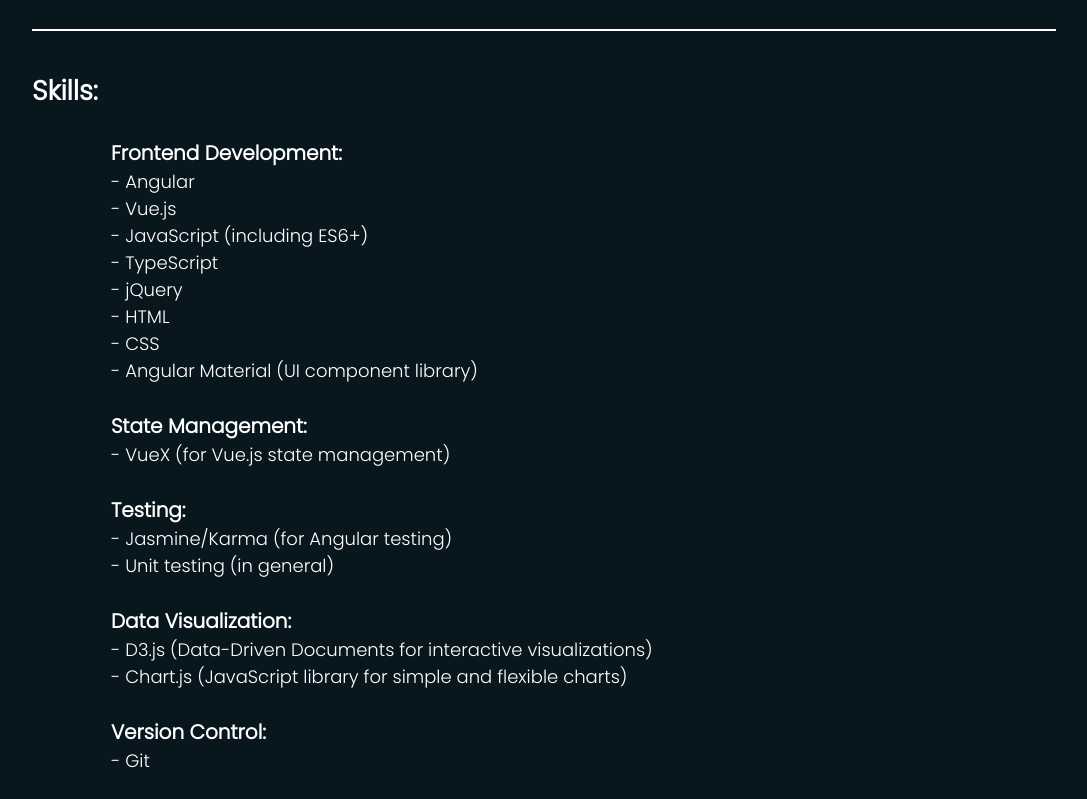
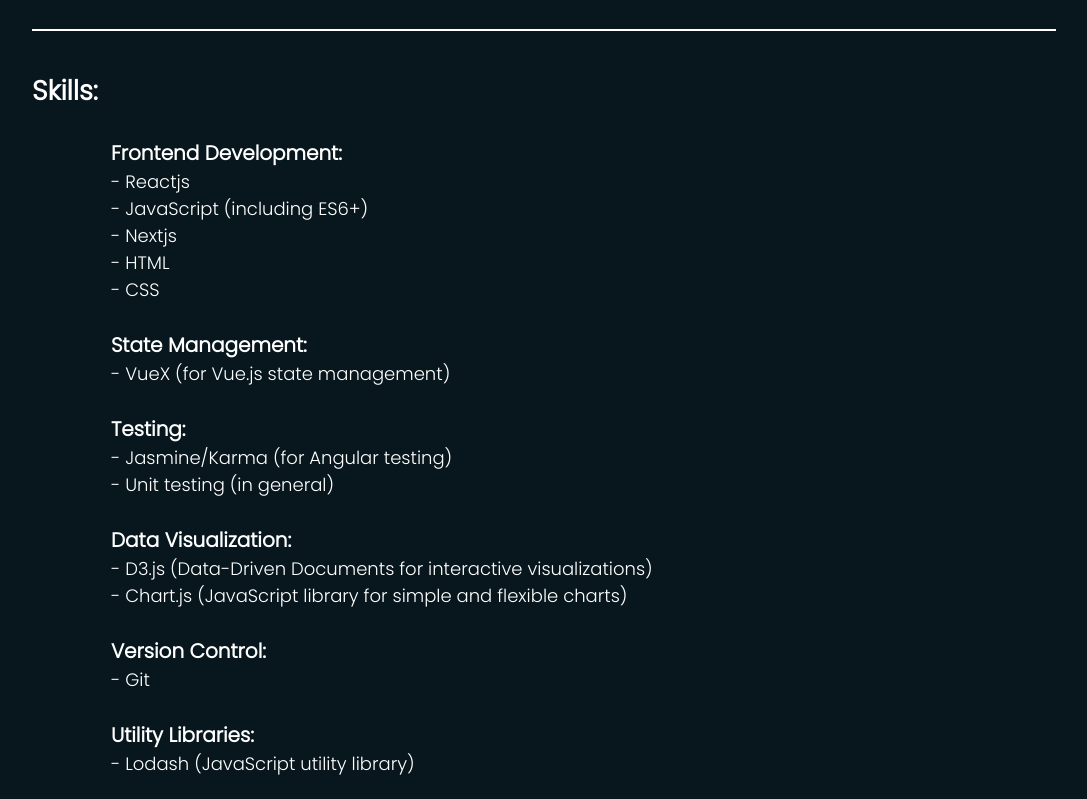
Before and after one commit to KartikSingh1010/Portfolio, a plain HTML site: page index.html in a window 1280 px wide. Shown: the part 2040-2839 px from the top of the page, without its empty margins (96-1183 px from the left). Drawn offline with nearby package versions, Linux system fonts and the light colour scheme.

Commit message:
paragraph change

```diff
--- a/index.html
+++ b/index.html
@@ -104,14 +104,11 @@
                 <br>
             <pre>
                 <b>Frontend Development:</b>
-                - Angular
-                - Vue.js
+                - Reactjs
                 - JavaScript (including ES6+)
-                - TypeScript
-                - jQuery
+                - Nextjs
                 - HTML
                 - CSS
-                - Angular Material (UI component library)
 
                 <b>State Management:</b>
                 - VueX (for Vue.js state management)
@@ -134,7 +131,7 @@
                 - RxJS (Reactive Extensions for JavaScript)
 
                 <b>Styling:</b>
-                - Bootstrap (CSS framework for responsive design)
+                - Tailwind (CSS framework for responsive design)
                 </pre>
             </p>
 
```
